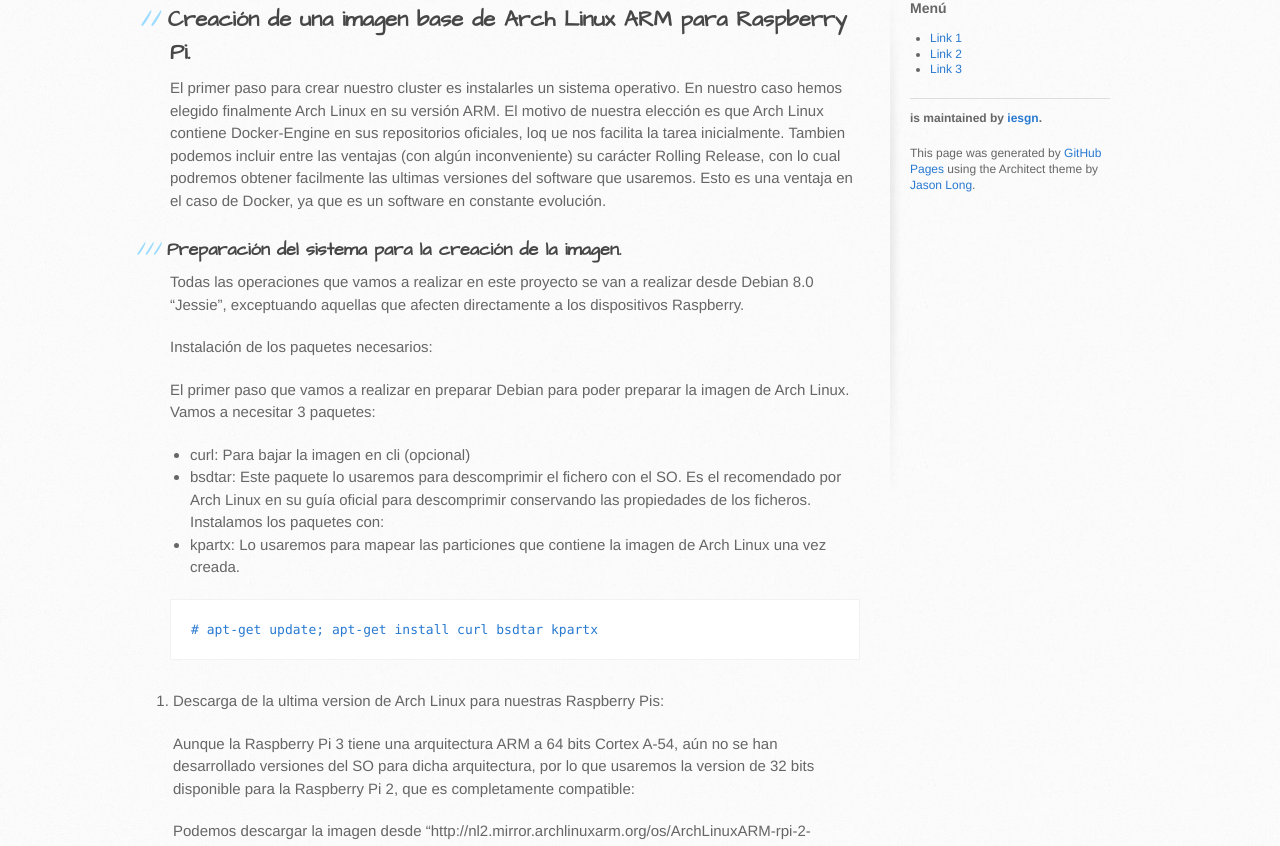
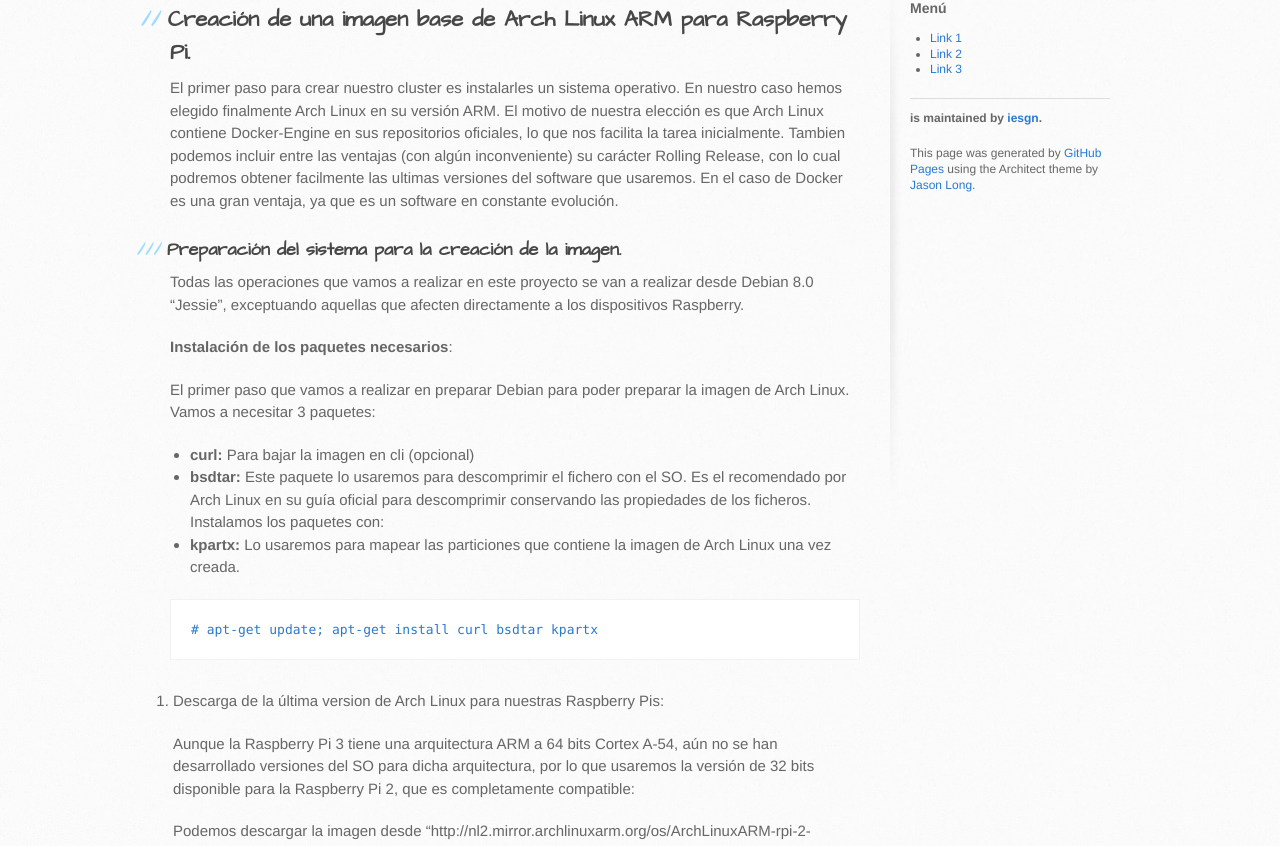
Before and after one commit to dpalomar/cluster_raspberrypi, a Jekyll site: the page built from imagen_base.md, in a window 1280 px wide and 1400 px high. Shown: the part 242-1088 px from the top of the window. Built offline with Jekyll 4.4.1, drawn with Linux system fonts in a browser that asks for light colours; some of the changed text lies outside the part shown.

Commit message:
Correcciones rápidas

````diff
--- a/imagen_base.md
+++ b/imagen_base.md
@@ -4,29 +4,29 @@
 
 ## Creación de una imagen base de Arch Linux ARM para Raspberry Pi.
 
-El primer paso para crear nuestro cluster es instalarles un sistema operativo. En nuestro caso hemos elegido finalmente Arch Linux en su versión ARM.  El motivo de nuestra elección es que Arch Linux contiene Docker-Engine en sus repositorios oficiales, loq ue nos facilita la tarea inicialmente.  Tambien podemos incluir entre las ventajas (con algún inconveniente) su carácter Rolling Release, con lo cual podremos obtener facilmente las ultimas versiones del software que usaremos. Esto es una ventaja en el caso de Docker, ya que es un software en constante evolución.
+El primer paso para crear nuestro cluster es instalarles un sistema operativo. En nuestro caso hemos elegido finalmente Arch Linux en su versión ARM.  El motivo de nuestra elección es que Arch Linux contiene Docker-Engine en sus repositorios oficiales, lo que nos facilita la tarea inicialmente.  Tambien podemos incluir entre las ventajas (con algún inconveniente) su carácter Rolling Release, con lo cual podremos obtener facilmente las ultimas versiones del software que usaremos. En el caso de Docker es una gran ventaja, ya que es un software en constante evolución.
 
 
 ### Preparación del sistema para la creación de la imagen.
 
 Todas las operaciones que vamos a realizar en este proyecto se van a realizar desde Debian 8.0 "Jessie", exceptuando aquellas que afecten directamente a los dispositivos Raspberry.
 
-Instalación de los paquetes necesarios:
+__Instalación de los paquetes necesarios__:
 
 El primer paso que vamos a realizar en preparar Debian para poder preparar la imagen de Arch Linux. Vamos a necesitar 3 paquetes:
 
-* curl: Para bajar la imagen en cli (opcional)
-* bsdtar: Este paquete lo usaremos para descomprimir el fichero con el SO. Es el recomendado por Arch Linux en su guía oficial para descomprimir conservando las propiedades de los ficheros.
+* __curl:__ Para bajar la imagen en cli (opcional)
+* __bsdtar:__ Este paquete lo usaremos para descomprimir el fichero con el SO. Es el recomendado por Arch Linux en su guía oficial para descomprimir conservando las propiedades de los ficheros.
 Instalamos los paquetes con:
-* kpartx: Lo usaremos para mapear las particiones que contiene la imagen de Arch Linux una vez creada.
+* __kpartx:__ Lo usaremos para mapear las particiones que contiene la imagen de Arch Linux una vez creada.
 
 ```bash
 # apt-get update; apt-get install curl bsdtar kpartx
 ```
 
-1. Descarga de la ultima version de Arch Linux para nuestras Raspberry Pis:
+1. Descarga de la última version de Arch Linux para nuestras Raspberry Pis:
 
-   Aunque la Raspberry Pi 3 tiene una arquitectura ARM a 64 bits Cortex A-54, aún no se han desarrollado versiones del SO para dicha arquitectura, por lo que usaremos la version de 32 bits disponible para la Raspberry Pi 2, que es completamente compatible:
+   Aunque la Raspberry Pi 3 tiene una arquitectura ARM a 64 bits Cortex A-54, aún no se han desarrollado versiones del SO para dicha arquitectura, por lo que usaremos la versión de 32 bits disponible para la Raspberry Pi 2, que es completamente compatible:
 
    Podemos descargar la imagen desde "http://nl2.mirror.archlinuxarm.org/os/ArchLinuxARM-rpi-2-latest.tar.gz" con curl con el siguiente comando:
 
````
Also changed, not shown: other parts of imagen_base.md (+5 -3 lines).
